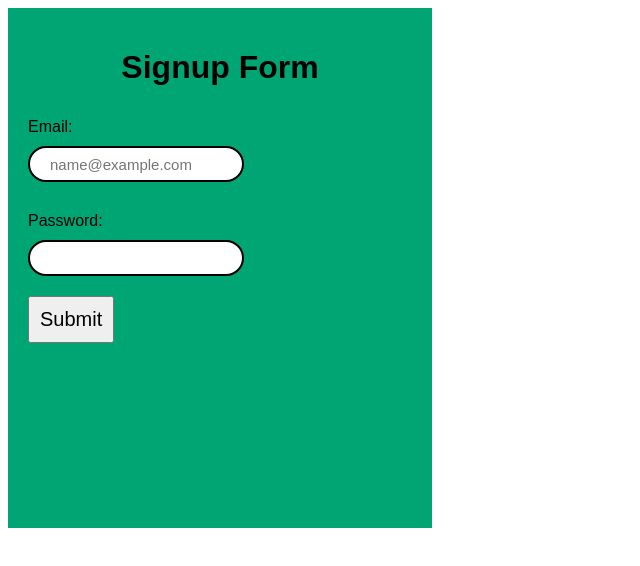
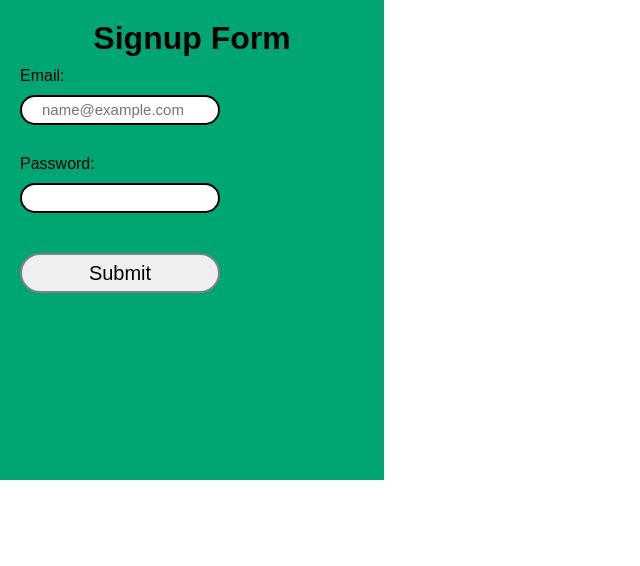
Before and after one commit to DanielAlvarez2/React19forms, a React (Vite) app: page / in a window 1280 px wide. Shown: the top 566 px of the page, without its empty margins (0-640 px from the left). Built offline with nearby package versions, Linux system fonts and the light colour scheme.

Commit message:
fcc react19 forms section 3 lesson 23 forms / completed(with errors)

```diff
--- a/src/App.jsx
+++ b/src/App.jsx
@@ -2,9 +2,18 @@
 
 export default function App() {
 
+  function handleSubmit(event){
+    event.preventDefault()
+    console.log(event.currentTarget)
+    const formEl = event.currentTarget
+    const formData = new formData(formEl)
+    const email = formData.get("email")
+    console.log(email)
+    formEl.reset()
+  }
   return (
     <>
-      <form action='/api/my-server-code.php' method='POST' id='my-form'>
+      <form onSubmit={handleSubmit}>
         <h1>Signup Form</h1>
 
         <label htmlFor='email'>Email: </label>
@@ -12,17 +21,17 @@ export default function App() {
                 id='email'
                 name='email'
                 placeholder='name@example.com'
-                class='input'
+                className='input'
         />
         <br/>
         <label htmlFor='password'>Password: </label>
         <input  type='password'
                 id='password'
                 name='password'
-                class='input'
+                className='input'
         />
         <br/>
-        <input type='submit' />
+        <button>Submit</button>
       </form>
 
     </>
--- a/src/index.css
+++ b/src/index.css
@@ -1,3 +1,9 @@
+*{
+  margin:0;
+  padding:0;
+  box-sizing: border-box;
+}
+
 form{
   width:4in;
   min-height:5in;
@@ -16,12 +22,19 @@ label{
   margin-bottom: 20px;
   border:2px solid black;
   padding-left: 10px;
-  font-size: 20px;
+  font-size: 16px;
 }
-input[type='submit']{
+button{
+  margin-top: 20px;
   font-size: 20px;
   padding:10px;
   cursor: pointer;
+  width:200px;
+  border-radius: 20px;
+  height:40px;
+  border:2px solid grey;
+  display: grid;
+  place-content: center;
 }
 input::placeholder{
   padding-left: 10px;
```
